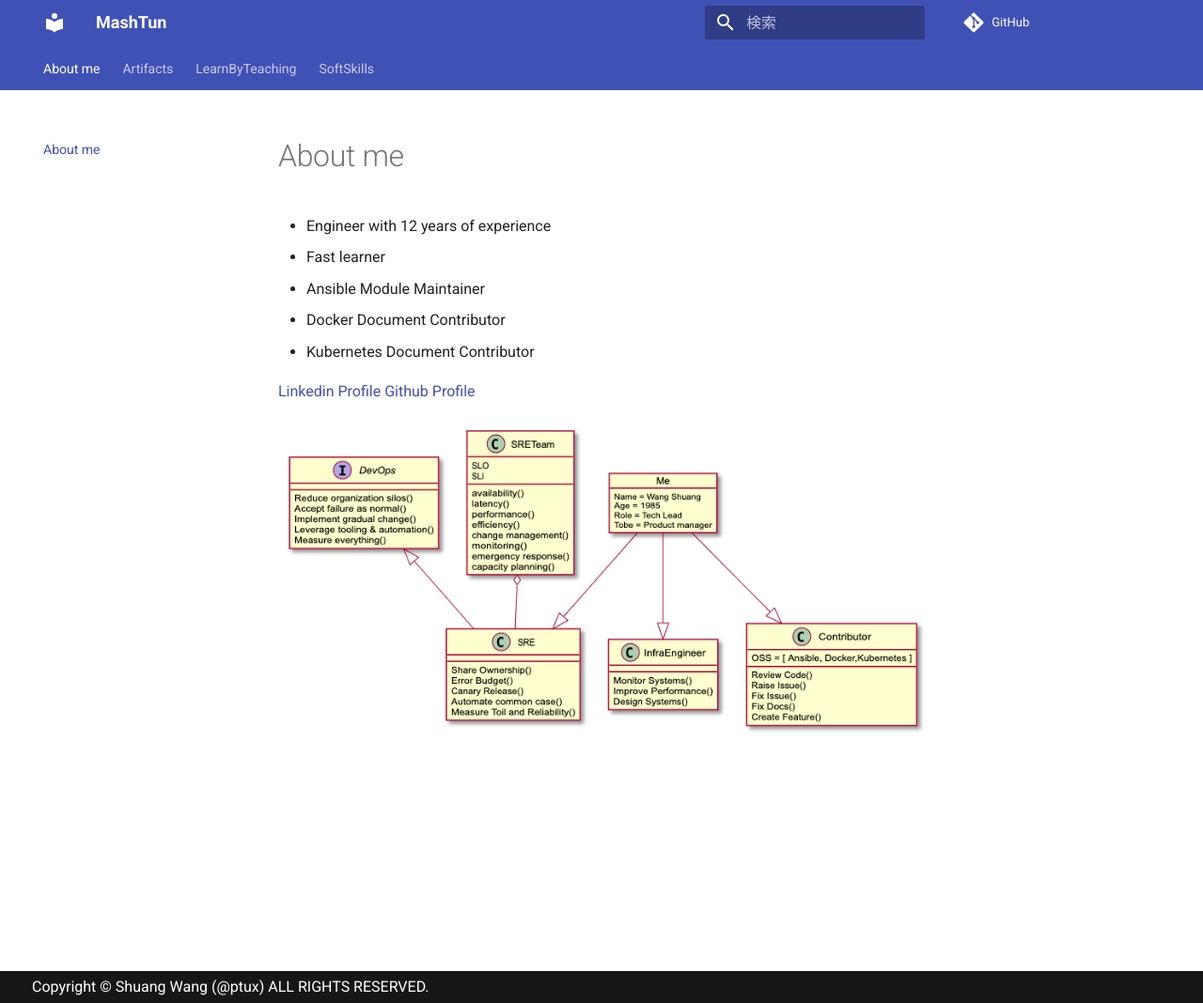
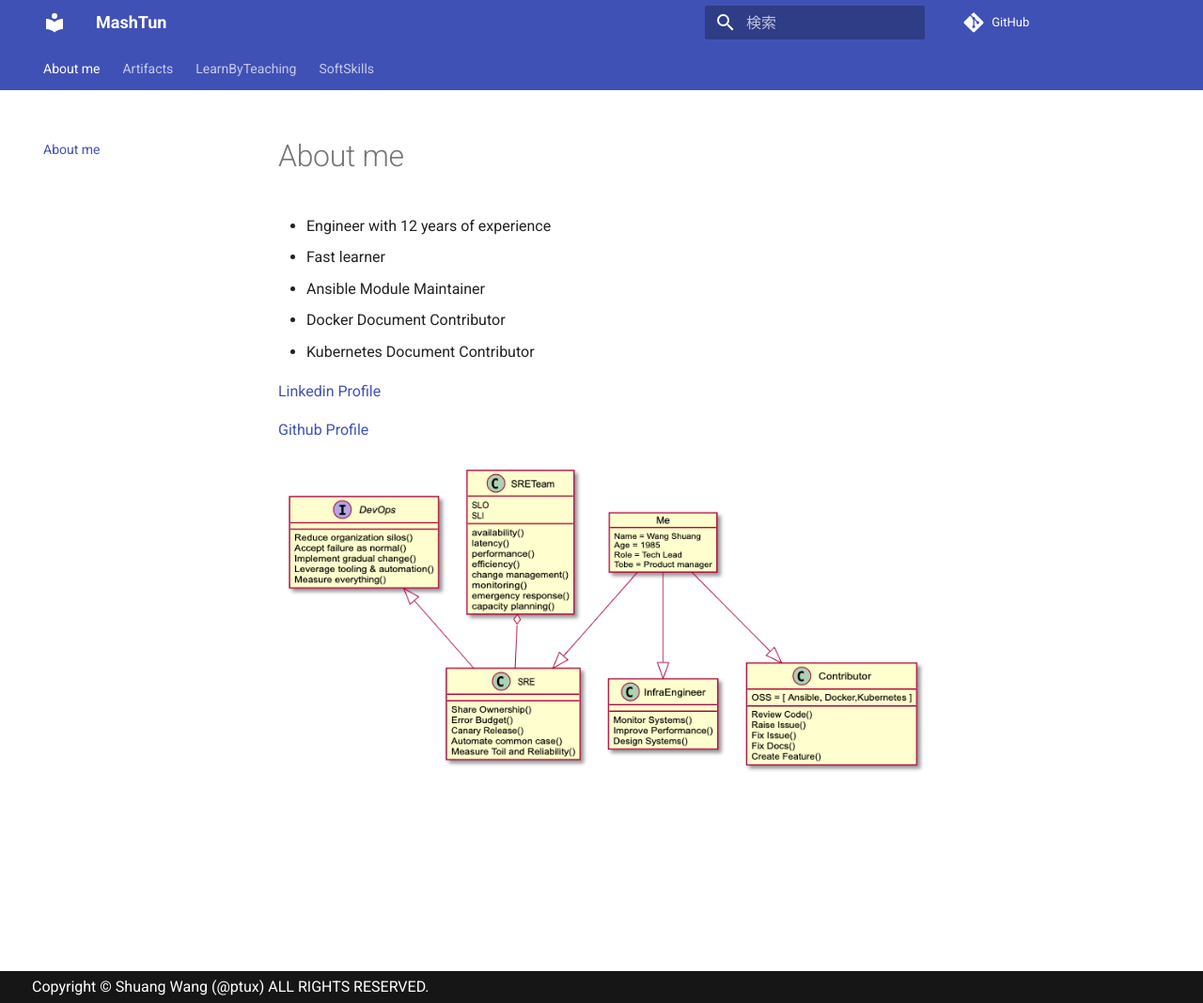
Before and after one commit to ptux/mashtun, an MkDocs documentation site: the page built from docs/index.md, in a window 1280 px wide and 1068 px high. Shown: the whole window at 94% size. Built offline with MkDocs 1.6.1 and Material for MkDocs 9.7.7, drawn with Linux system fonts in a browser that asks for light colours; comment, search, counter and statistics services are not loaded.

Commit message:
fix layout

```diff
--- a/docs/index.md
+++ b/docs/index.md
@@ -7,6 +7,7 @@
 - Kubernetes Document Contributor
 
 [Linkedin Profile](https://www.linkedin.com/in/ptux/)
+
 [Github Profile](https://github.com/ptux)
 
-![me](imgs/me.png)
+![me](me.png)
--- a/mkdocs.yml
+++ b/mkdocs.yml
@@ -12,9 +12,14 @@ theme:
   language: 'ja'
   features:
     - navigation.tabs
+    - navigation.expand
 extra:
   search:
     language: 'jp'
+
+markdown_extensions:
+  - toc:
+      permalink: true
 
 google_analytics:
   - 'UA-133165196-1'
@@ -23,11 +28,12 @@ google_analytics:
 nav:
 - "index.md"
 - Artifacts:
-  - "Artifacts/Path2Ansible/1. Automation and Autonomy.md"
-  - "Artifacts/Path2Ansible/2. Fix doc.md"
-  - "Artifacts/Path2Ansible/3. Fix bug.md"
-  - "Artifacts/Path2Ansible/4. Add new feature.md"
-  - "Artifacts/Path2Ansible/5. Add new module.md"
+  - Path2Ansible:
+      - "Artifacts/Path2Ansible/1. Automation and Autonomy.md"
+      - "Artifacts/Path2Ansible/2. Fix doc.md"
+      - "Artifacts/Path2Ansible/3. Fix bug.md"
+      - "Artifacts/Path2Ansible/4. Add new feature.md"
+      - "Artifacts/Path2Ansible/5. Add new module.md"
 - LearnByTeaching:
   - "LearnByTeaching/pod-lifecycle.md"
 - SoftSkills:
```
Also changed, not shown: docs/Artifacts/Path2Ansible/1. Automation and Autonomy.md (+1 -1 lines), docs/Artifacts/Path2Ansible/bluegreen.png (renamed from docs/imgs/bluegreen.png), docs/me.png (renamed from docs/imgs/me.png).
